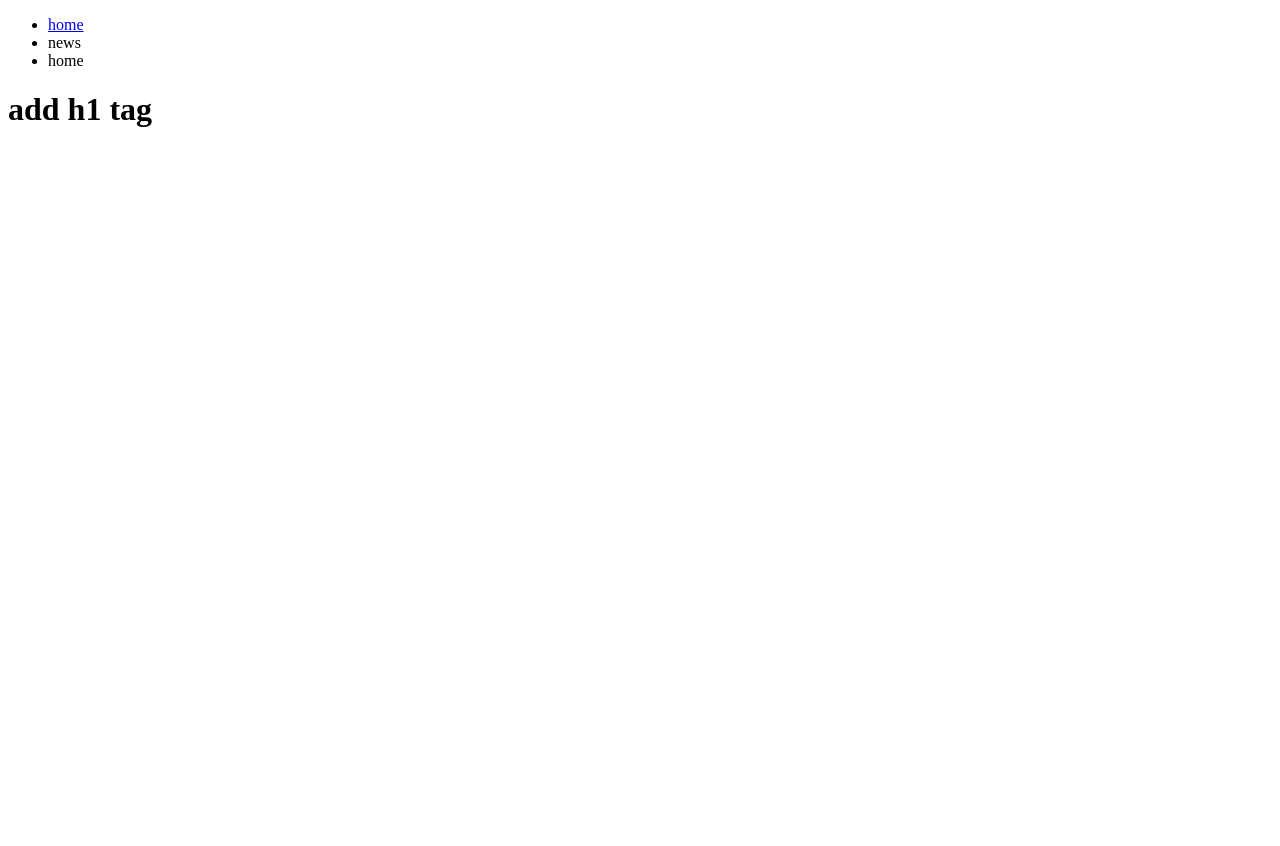
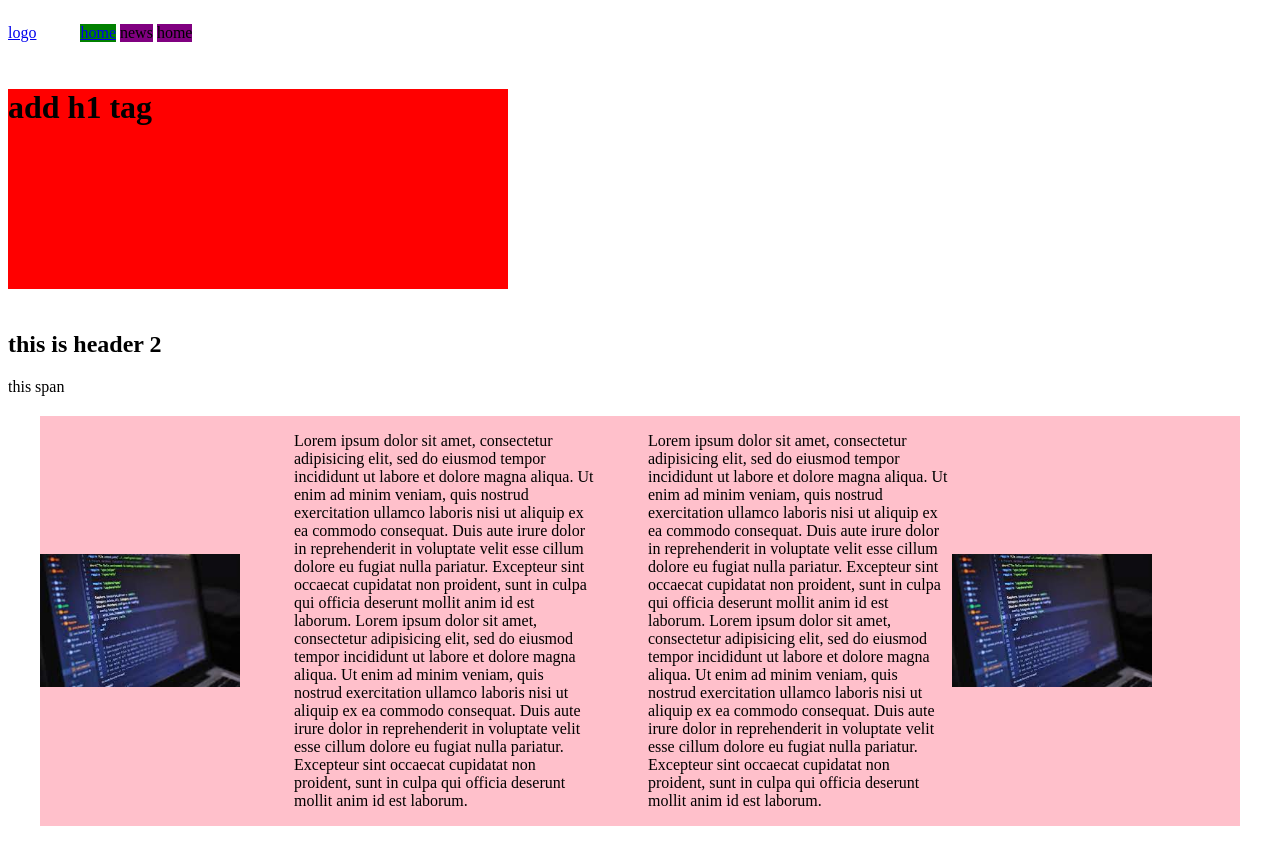
Before and after one commit to NokaK/smart-academy-11-lession5, a plain HTML site: page index.html in a window 1280 px wide. Before the commit the page ends 800 px from the top, so only its background shows below. Drawn offline with Linux system fonts and the light colour scheme.

Commit message:
add inline block

```diff
--- /dev/null
+++ b/css/style.css
@@ -0,0 +1,36 @@
+h1 {
+	background-color: red;
+    display: inline-block;
+    width: 500px;
+    height: 200px;
+}
+.wrapper-image {
+	width: 200px;
+	vertical-align: middle;
+}
+.text {
+	width: 300px;
+	display: inline-block;
+	vertical-align: middle;
+	margin-left : 50px;
+}
+.navbar li {
+	background-color: purple;
+	margin-bottom: 10px;
+	display: inline-block;
+}
+.navbar .navbar-li {
+	background-color: green;
+}
+.wrapper, .block {
+	display: inline-block;
+}
+.container {
+	max-width: 1200px;
+	width: 100%;
+	margin: 20px auto;
+	background-color: pink;
+}
+.navbar {
+	display: inline-block;
+}
--- a/index.html
+++ b/index.html
@@ -1,13 +1,15 @@
 <!DOCTYPE html>
 <html>
 <head>
+	<link rel="stylesheet" type="text/css" href="css/style.css">
 	<title>lesson 5</title>
 </head>
 <body>
 	<header>
-		<nav>
+		<a href="#">logo</a>
+		<nav class="navbar">
 			<ul>
-				<li>
+				<li class="navbar-li">
 					<a href="#">home</a>
 				</li>
 				<li>news</li>
@@ -16,5 +18,46 @@
 		</nav>
 	</header>
 	<h1>add h1 tag </h1>
+	<h2>this is header 2</h2>
+	<span>this span</span>
+	<div class="container">
+		<div class="wrapper">
+			<img class="wrapper-image" src="images/coding.jpg" alt="coding">
+			<p class="text">
+				Lorem ipsum dolor sit amet, consectetur adipisicing elit, sed do eiusmod
+				tempor incididunt ut labore et dolore magna aliqua. Ut enim ad minim veniam,
+				quis nostrud exercitation ullamco laboris nisi ut aliquip ex ea commodo
+				consequat. Duis aute irure <span>dolor </span>in reprehenderit in voluptate velit esse
+				cillum dolore eu fugiat nulla pariatur. Excepteur sint occaecat cupidatat non
+				proident, sunt in culpa qui officia deserunt mollit anim id est laborum.
+				Lorem ipsum dolor sit amet, consectetur adipisicing elit, sed do eiusmod
+				tempor incididunt ut labore et dolore magna aliqua. Ut enim ad minim veniam,
+				quis nostrud exercitation ullamco laboris nisi ut aliquip ex ea commodo
+				consequat. Duis aute irure dolor in reprehenderit in voluptate velit esse
+				cillum dolore eu fugiat nulla pariatur. Excepteur sint occaecat cupidatat non
+				proident, sunt in culpa qui officia deserunt mollit anim id est laborum.
+
+			</p>
+		</div>
+		<div class="block">
+			<p class="text">
+				Lorem ipsum dolor sit amet, consectetur adipisicing elit, sed do eiusmod
+				tempor incididunt ut labore et dolore magna aliqua. Ut enim ad minim veniam,
+				quis nostrud exercitation ullamco laboris nisi ut aliquip ex ea commodo
+				consequat. Duis aute irure <span>dolor </span>in reprehenderit in voluptate velit esse
+				cillum dolore eu fugiat nulla pariatur. Excepteur sint occaecat cupidatat non
+				proident, sunt in culpa qui officia deserunt mollit anim id est laborum.
+				Lorem ipsum dolor sit amet, consectetur adipisicing elit, sed do eiusmod
+				tempor incididunt ut labore et dolore magna aliqua. Ut enim ad minim veniam,
+				quis nostrud exercitation ullamco laboris nisi ut aliquip ex ea commodo
+				consequat. Duis aute irure dolor in reprehenderit in voluptate velit esse
+				cillum dolore eu fugiat nulla pariatur. Excepteur sint occaecat cupidatat non
+				proident, sunt in culpa qui officia deserunt mollit anim id est laborum.
+
+			</p>
+			<img class="wrapper-image" src="images/coding.jpg" alt="coding">
+
+		</div>
+	</div>
 </body>
 </html>
```
Also changed, not shown: images/coding.jpg (added).
